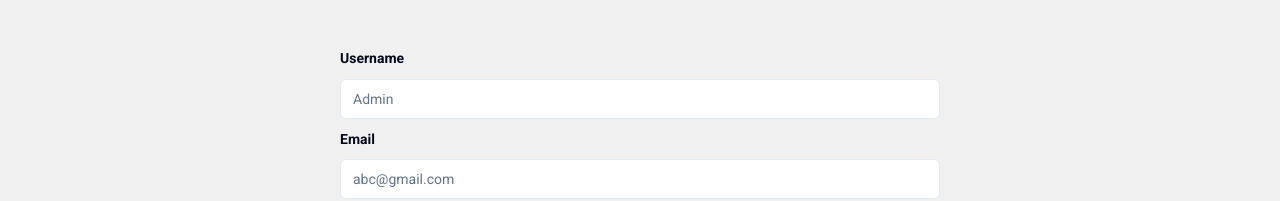
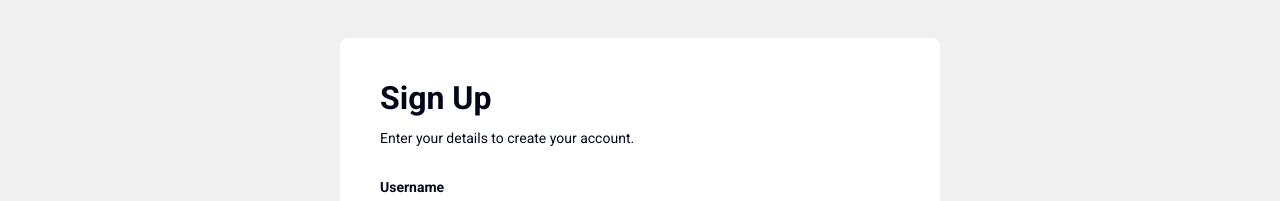
Before and after one commit to santoe2210/FrontEnd, a Next.js app: page /register in a window 1280 px wide. Shown: the part 122-323 px from the top of the page. Built offline with nearby package versions, Linux system fonts and the light colour scheme; no server answers.

Commit message:
fear: add loading top bar

```diff
--- a/package.json
+++ b/package.json
@@ -29,6 +29,7 @@
     "lucide-react": "^0.323.0",
     "moment": "^2.30.1",
     "next": "14.1.0",
+    "nextjs-toploader": "^1.6.6",
     "prop-types": "^15.8.1",
     "react": "^18",
     "react-day-picker": "^8.10.0",
--- a/src/app/(auth)/forgot-password/page.jsx
+++ b/src/app/(auth)/forgot-password/page.jsx
@@ -36,7 +36,7 @@ const ForgotPasswordPage = () => {
   return (
     <div className="max-w-[600px] mx-auto">
       <h3 className="text-primary font-bold">Forgot Your Password?</h3>
-      <p>
+      <p className="p3">
         Enter the email address associated with your account and we’ll send you
         a link to reset your password.
       </p>
--- a/src/app/(auth)/login/page.jsx
+++ b/src/app/(auth)/login/page.jsx
@@ -3,7 +3,9 @@ import React from "react";
 
 function login() {
   return (
-    <div className="max-w-[600px] mx-auto">
+    <div className="max-w-[600px] mx-auto bg-white px-10 py-8 rounded-lg">
+      <h4 className="font-bold">Welcome Back!</h4>
+      <p className="p3 mb-6">Please enter your account here.</p>
       <Index />
     </div>
   );
--- a/src/app/(auth)/register/page.jsx
+++ b/src/app/(auth)/register/page.jsx
@@ -3,7 +3,9 @@ import React from "react";
 
 function Register() {
   return (
-    <div className="max-w-[600px] mx-auto">
+    <div className="max-w-[600px] mx-auto bg-white px-10 py-8 rounded-lg">
+      <h4 className="font-bold">Sign Up</h4>
+      <p className="p3 mb-6">Enter your details to create your account.</p>
       <Index />
     </div>
   );
--- a/src/app/(auth)/reset-password/[token]/page.jsx
+++ b/src/app/(auth)/reset-password/[token]/page.jsx
@@ -84,7 +84,7 @@ function ResetPasswordPage() {
   });
   return (
     <div className="max-w-[600px] mx-auto">
-      <h3 className="text-primary">Change Your Password</h3>
+      <h3 className="text-primary font-bold">Change Your Password</h3>
       <Form {...form}>
         <form
           onSubmit={form.handleSubmit(handlePasswordSubmit)}
--- a/src/app/layout.jsx
+++ b/src/app/layout.jsx
@@ -9,6 +9,7 @@ import Navbar from "@/components/Layout/Navbar";
 import Sidebar from "@/components/Layout/Sidebar";
 import Footer from "@/components/Layout/Footer";
 import { Toaster } from "@/components/ui/toaster";
+import ProgressProvider from "@/components/Layout/ProgressProvider";
 config.autoAddCss = false;
 
 const roboto = Roboto({
@@ -29,11 +30,13 @@ export default function RootLayout({ children }) {
       <body
         className={cn("bg-gray-200 antialiased font-sans", roboto.variable)}
       >
-        <Navbar />
-        <Sidebar />
-        <MainLayout>{children}</MainLayout>
-        {/* <Footer /> */}
-        <Toaster />
+        <ProgressProvider>
+          <Navbar />
+          <Sidebar />
+          <MainLayout>{children}</MainLayout>
+          {/* <Footer /> */}
+          <Toaster />
+        </ProgressProvider>
       </body>
     </html>
   );
--- /dev/null
+++ b/src/components/Layout/ProgressProvider.jsx
@@ -0,0 +1,15 @@
+"use client";
+
+import React from "react";
+import NextTopLoader from "nextjs-toploader";
+
+function ProgressProvider({ children }) {
+  return (
+    <>
+      <NextTopLoader />
+      {children}
+    </>
+  );
+}
+
+export default ProgressProvider;
```
Also changed, not shown: 1 other file (tests, documents, lock files or other folders).
